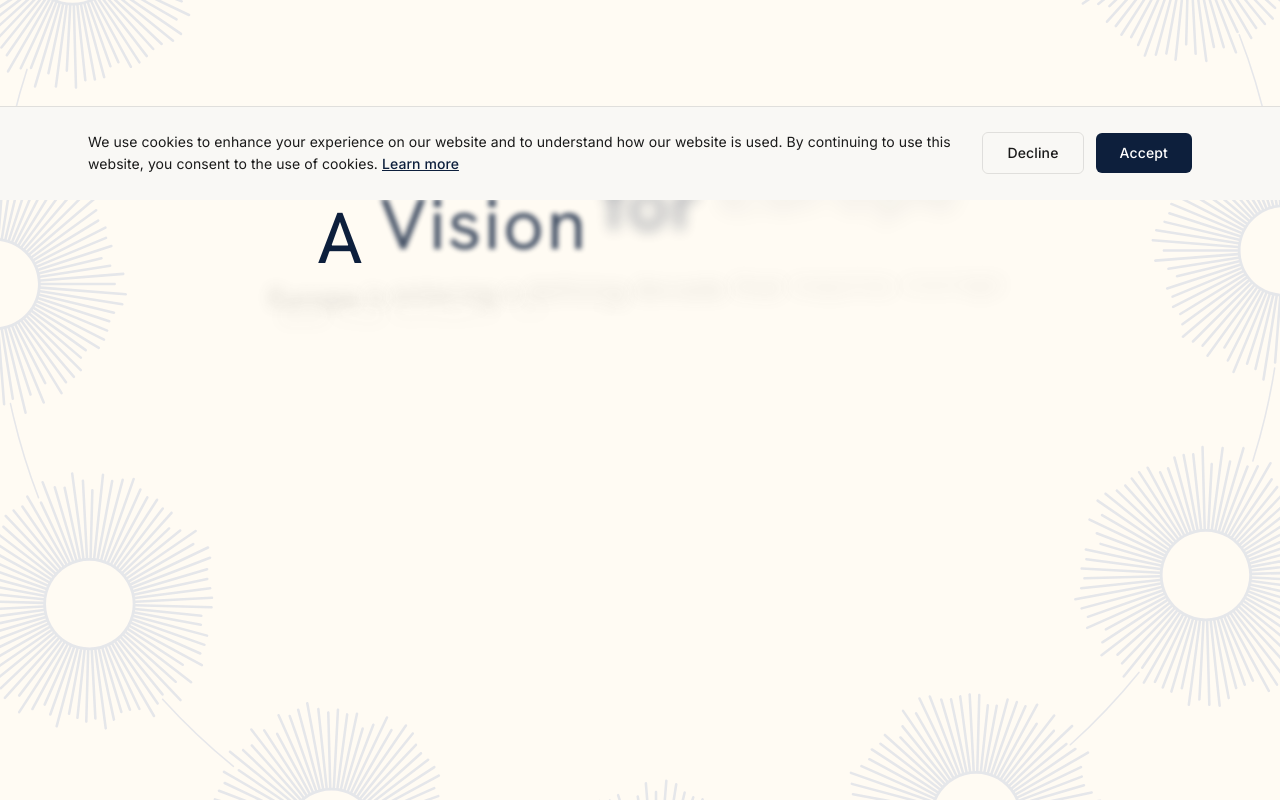
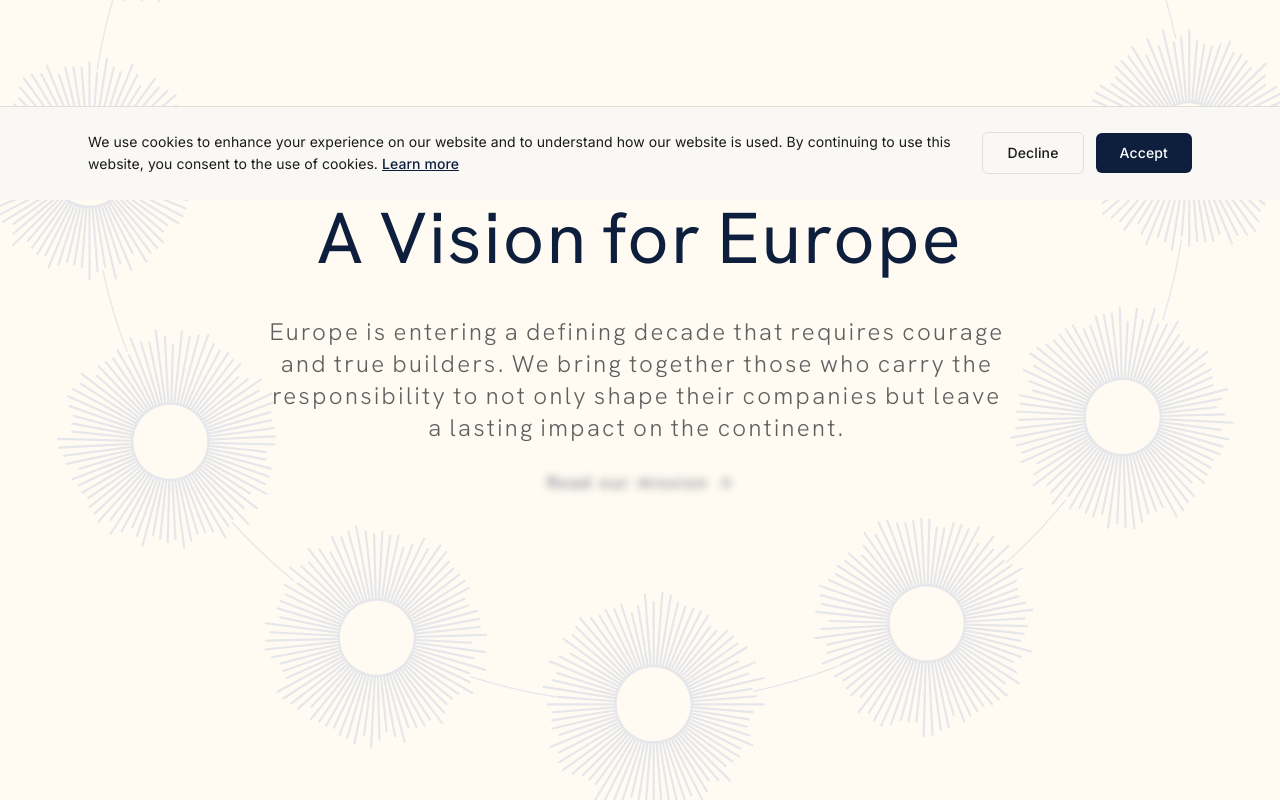
Before and after one commit to armandabbas/ValorianCircle, a React (Vite) app: page /#/ in a window 1280 px wide. Shown: the part 600-1400 px from the top of the page. Built offline with nearby package versions, Linux system fonts and the light colour scheme; a web font is replaced by a local one.

Commit message:
Refine Vision for Europe animations and circle scale timings

```diff
--- a/src/app/pages/NewPage.tsx
+++ b/src/app/pages/NewPage.tsx
@@ -250,9 +250,9 @@ export function NewPage() {
     offset: ["start end", "end start"]
   });
 
-  // Scale from small (0.2) to big (1.2)
-  const starScale = useTransform(lowerHeroProgress, [0.1, 0.8], [0.2, 1.2]);
-  const starY = useTransform(lowerHeroProgress, [0.1, 0.8], [400, 0]);
+  // Scale from small (0.2) to big (1.2), then shrink very slowly to a smaller size (0.6) over a longer distance
+  const starScale = useTransform(lowerHeroProgress, [0.1, 0.75, 1.15], [0.2, 1.2, 0.6]);
+  const starY = useTransform(lowerHeroProgress, [0.1, 0.75], [700, 0]);
   const starOpacity = useTransform(lowerHeroProgress, [0.1, 0.4], [0, 1]);
   const h1Opacity = useTransform(lowerHeroProgress, [0.1, 0.3, 0.6, 0.75], [0, 1, 1, 0]);
   const h1FadeOutOpacity = useTransform(lowerHeroProgress, [0.6, 0.75], [1, 0]);
@@ -660,7 +660,7 @@ export function NewPage() {
                       <ScrollExitWord
                         key={i}
                         index={i} total={7} progress={lowerHeroProgress}
-                        outStart={0.65} outEnd={0.8}
+                        outStart={0.48} outEnd={0.63}
                         variants={{
                           hidden: { opacity: 0, y: 40, filter: 'blur(8px)' },
                           visible: { opacity: 1, y: 0, filter: 'blur(0px)', transition: { duration: 0.8, ease: [0.16, 1, 0.3, 1] } }
@@ -688,7 +688,7 @@ export function NewPage() {
                     <ScrollExitWord
                       key={i}
                       index={i} total={8} progress={lowerHeroProgress}
-                      outStart={0.55} outEnd={0.7}
+                      outStart={0.53} outEnd={0.68}
                       variants={{
                         hidden: { opacity: 0, y: 20 },
                         visible: { opacity: 1, y: 0, transition: { duration: 0.6, ease: [0.16, 1, 0.3, 1] } }
@@ -710,7 +710,7 @@ export function NewPage() {
               <motion.div
                 initial="hidden"
                 whileInView="visible"
-                viewport={{ once: true, margin: "-100px" }}
+                viewport={{ once: true, margin: "-200px" }}
                 variants={{
                   visible: { transition: { staggerChildren: 0.08 } },
                   hidden: {}
@@ -722,7 +722,7 @@ export function NewPage() {
                   <ScrollExitWord
                     key={i}
                     index={i} total={4} progress={lowerHeroProgress}
-                    outStart={0.8} outEnd={0.95}
+                    outStart={0.95} outEnd={1.05}
                     variants={{
                       hidden: { opacity: 0, y: 40, filter: 'blur(8px)' },
                       visible: { opacity: 1, y: 0, filter: 'blur(0px)', transition: { duration: 0.8, ease: [0.16, 1, 0.3, 1] } }
@@ -737,7 +737,7 @@ export function NewPage() {
               <motion.div
                 initial="hidden"
                 whileInView="visible"
-                viewport={{ once: true, margin: "-100px" }}
+                viewport={{ once: true, margin: "-200px" }}
                 variants={{
                   visible: { transition: { staggerChildren: 0.03, delayChildren: 0.3 } },
                   hidden: {}
@@ -748,7 +748,7 @@ export function NewPage() {
                   <ScrollExitWord
                     key={i}
                     index={i} total={34} progress={lowerHeroProgress}
-                    outStart={0.75} outEnd={0.9}
+                    outStart={0.9} outEnd={1.0}
                     variants={{
                       hidden: { opacity: 0, y: 20 },
                       visible: { opacity: 1, y: 0, transition: { duration: 0.6, ease: [0.16, 1, 0.3, 1] } }
@@ -760,12 +760,12 @@ export function NewPage() {
                 ))}
               </motion.div>
 
-              <ScrollExitWord index={0} total={1} progress={lowerHeroProgress} outStart={0.7} outEnd={0.85}>
+              <ScrollExitWord index={0} total={1} progress={lowerHeroProgress} outStart={0.85} outEnd={0.95}>
                 <motion.button
                   initial={{ opacity: 0, y: 20 }}
                   whileInView={{ opacity: 1, y: 0 }}
                   transition={{ duration: 0.6, delay: 1.2, ease: [0.16, 1, 0.3, 1] }}
-                  viewport={{ once: true, margin: "-100px" }}
+                  viewport={{ once: true, margin: "-200px" }}
                   onClick={() => { alert('Button was clicked!'); window.location.href = '#/circles'; window.scrollTo(0,0); }}
                   style={{ pointerEvents: 'auto', position: 'relative', zIndex: 999999 }}
                   className="cursor-pointer inline-flex items-center gap-2 text-[#0D1F3C] font-medium hover:opacity-70 transition-opacity">
```
